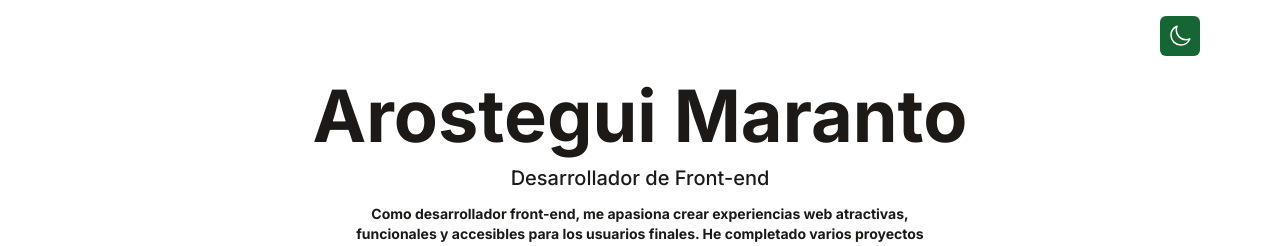
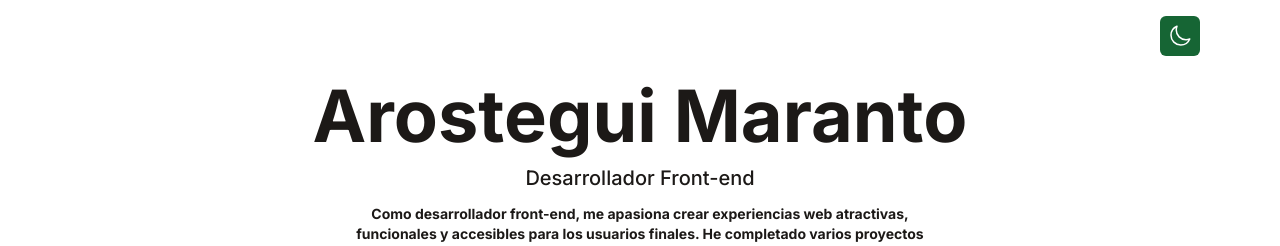
Before and after one commit to arosteguimaranto/portafolio-minimalista, a React (Vite) app: page / in a window 1280 px wide. Shown: the top 246 px of the page. Built offline with nearby package versions, Linux system fonts and the light colour scheme.

Commit message:
arreglando detalles

```diff
--- a/src/components/Intro.jsx
+++ b/src/components/Intro.jsx
@@ -4,7 +4,7 @@ export const Intro = () => {
   return (
     <div className='flex items-center justify-center  flex-col text-center pt-20 pb-6'>
     <h1 className='text-4xl md:text-7xl dark:text-white mb-1 md:mb-3 font-bold'> Arostegui Maranto</h1>
-    <p className='text-base md:text-xl mb-3 font-medium'> Desarrollador de Front-end </p>
+    <p className='text-base md:text-xl mb-3 font-medium'> Desarrollador Front-end </p>
     <p className='text-sm max-w-xl mb-6 font-bold'> Como desarrollador front-end, me apasiona crear experiencias web atractivas, funcionales y accesibles para los usuarios finales. He completado varios proyectos y cursos que me han permitido adquirir habilidades en el uso de tecnologías como HTML, CSS, JavaScript, React y Node.js.
     <br/>
     Además, tengo experiencia en el uso de herramientas de control de versiones como Git y Github para colaborar en proyectos en equipo y mantener un registro organizado de cambios y actualizaciones.
```
